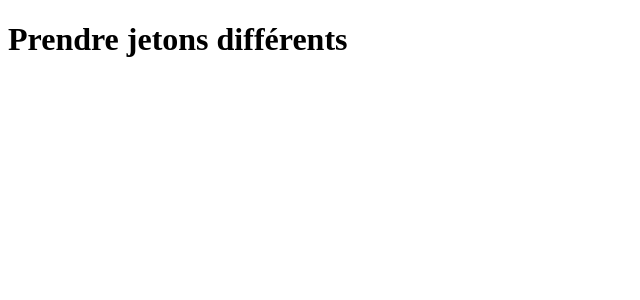
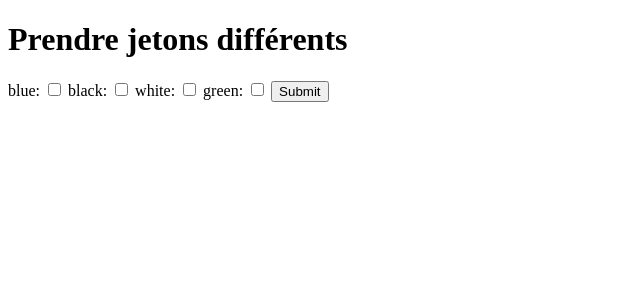
Before and after one commit to DavidChaussinand/splendor, a Django app: page /web/take_different_tokens/1 in a window 1280 px wide. Shown: the top 300 px of the page, without its empty margins (0-640 px from the left). Run offline with Django 4.2, Linux system fonts and the light colour scheme.

Commit message:
utilisation formulaire django

```diff
--- /dev/null
+++ b/webgame/forms.py
@@ -0,0 +1,12 @@
+from django import forms
+
+
+class TokenForm(forms.Form):
+    red = forms.BooleanField(label="red", required= False)
+    blue = forms.BooleanField(label="blue", required= False)
+    black = forms.BooleanField(label="black", required= False)
+    white = forms.BooleanField(label="white", required= False)
+    green = forms.BooleanField(label="green", required= False)
+
+    def clean(self):
+        cleaned_data=super().clean()
--- a/webgame/templates/webgame/take_different_tokens.html
+++ b/webgame/templates/webgame/take_different_tokens.html
@@ -6,5 +6,12 @@
 </head>
 <body>
     <h1> Prendre jetons différents</h1>
+
+    <form action="/web/take_different_tokens/1" method="post">
+        {% csrf_token %}
+        {{ tokenform }}
+        <input type="submit" value="Submit">
+    </form>
+
 </body>
 </html>
--- a/webgame/views.py
+++ b/webgame/views.py
@@ -1,4 +1,4 @@
-from django.http import HttpResponse
+from django.http import HttpResponse, HttpResponseRedirect
 from django.template import loader
 from django.shortcuts import render
 
@@ -6,10 +6,13 @@ from engine.GameStart import GameStart
 from engine.Query import Query
 from engine.TakeDifferentColorToken import TakeDifferentColorToken
 from repository.GameRepositoryInMemory import GameRepositoryInMemory
+from webgame.forms import TokenForm
+
 
 # Create your views here.
 def index(request):
     return HttpResponse("Hello world")
+
 
 def game_launcher(request):
     game_repository = GameRepositoryInMemory()
@@ -18,13 +21,32 @@ def game_launcher(request):
 
 
 def take_different_tokens(request, player_number):
+    # game launch
     game_repository = GameRepositoryInMemory()
     game_start = GameStart(game_repository)
     query = Query(game_repository)
-    take_different_color_token = TakeDifferentColorToken(game_repository)
-
     game_start.execute(2)
     game_state = query.show_game_state()
-    template = loader.get_template("webgame/take_different_tokens.html")
-    context = {}
-    return HttpResponse(template.render(context,request))
+
+    # if this is a POST request we need to process the form data
+    if request.method == "POST":
+        # create a form instance and populate it with data from the request:
+        form = TokenForm(request.POST)
+        # check whether it's valid:
+        if form.is_valid():
+            # process the data in form.cleaned_data as required
+            # ...
+            # redirect to a new URL:
+            return HttpResponseRedirect("/thanks/")
+
+    # if a GET (or any other method) we'll create a blank form
+    else:
+        form = TokenForm()
+
+        for color in game_state.board.stock.__dict__:
+            if game_state.board.stock.__dict__[color] <= 0:
+                form.fields.pop(color)
+
+        form.fields.pop('red')
+
+    return render(request, "webgame/take_different_tokens.html", {"tokenform": form})
```
